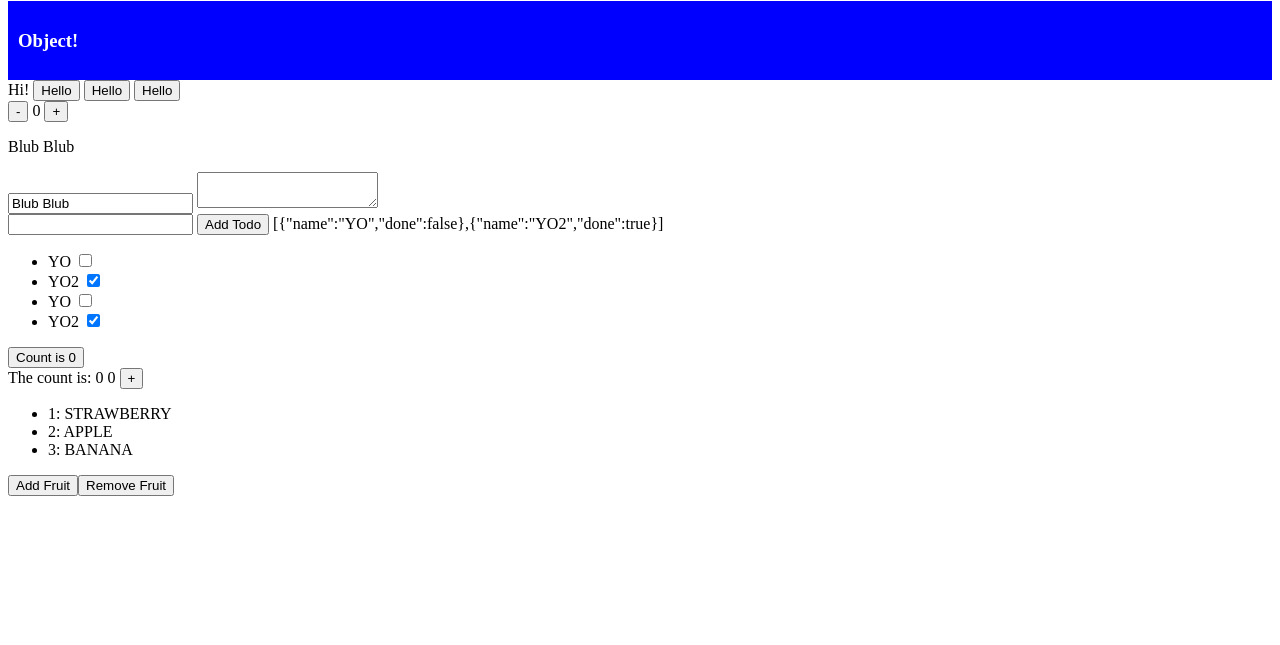
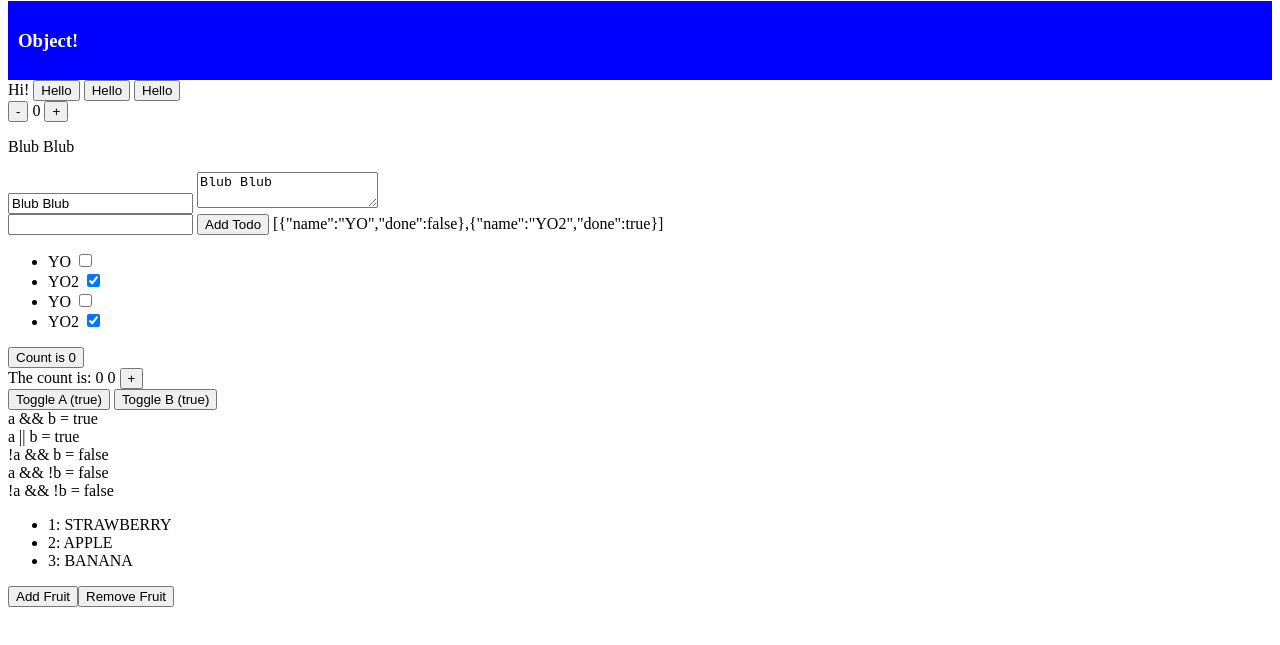
Before and after one commit to voelza/plateJS, a website built with Vite: page index.html in a window 1280 px wide. Shown: the part 113-758 px from the top of the page. Built offline with nearby package versions, Linux system fonts and the light colour scheme.

Commit message:
reworked state-observer binding

```diff
--- a/index.html
+++ b/index.html
@@ -72,6 +72,17 @@
       <span>This is getting high!</span>
     </section>
   </div>
+
+
+  <div id="boolTest">
+    <button ref="toggleA">Toggle A</button>
+    <button ref="toggleB">Toggle B</button>
+    <div ref="aAndB"></div>
+    <div ref="aOrB"></div>
+    <div ref="notAAndB"></div>
+    <div ref="aAndNotB"></div>
+    <div ref="notAAndNotB"></div>
+  </div>
   <script type="module" src="/src/main.ts"></script>
 </body>
 
--- a/lib/Plate.ts
+++ b/lib/Plate.ts
@@ -56,35 +56,40 @@ function createDOMAndFillRefs(element: Element, refs: any): any {
     return dom;
 }
 
-type StateObserver = {
+export type StateObserver = {
     update: () => void
 };
 
-type State<T> = {
+export type State<T> = {
     value: T,
-    observers: StateObserver[]
+    observers: Set<StateObserver>
 };
 
 
-let createObserverMode: boolean = false;
-let statesToObserve: State<any>[] = [];
+let currentObserver: StateObserver | undefined;
+function createGetter<T>(state: State<T | undefined>): () => T {
+    //@ts-ignore
+    return (self: boolean | undefined = undefined) => {
+        if (self) {
+            return state;
+        }
+        if (currentObserver) {
+            state.observers.add(currentObserver);
+        }
+        return state.value!;
+    }
+}
+
 export function state<T>(startState: T): [() => T, (newState: T) => void] {
     const state: State<T> = {
         value: startState,
-        observers: []
+        observers: new Set<StateObserver>()
     }
     return [
-        () => {
-            if (createObserverMode) {
-                statesToObserve.push(state);
-            }
-            return state.value;
-        },
+        createGetter(state),
         (newState: T) => {
             state.value = newState;
-            for (const observer of state.observers) {
-                observer.update();
-            }
+            state.observers.forEach(observer => observer.update());
         }
     ];
 }
@@ -92,7 +97,7 @@ export function state<T>(startState: T): [() => T, (newState: T) => void] {
 export function computed<T>(computer: () => T): () => T {
     const state: State<T | undefined> = {
         value: undefined,
-        observers: []
+        observers: new Set<StateObserver>()
     }
     bind(() => {
         state.value = computer();
@@ -100,41 +105,27 @@ export function computed<T>(computer: () => T): () => T {
             observer.update();
         }
     });
-    return () => {
-        if (createObserverMode) {
-            statesToObserve.push(state);
-        }
-        return state.value!;
-    };
+    return createGetter(state);
 }
 
-function bind(updateFunction: () => void): void {
-    createBinding(updateFunction, updateFunction);
-}
-
-function createBinding(bindingCollectorFunction: () => void, updateFunction: () => void): void {
-    createObserverMode = true;
-
-    bindingCollectorFunction();
-
-    if (statesToObserve.length > 0) {
-        const observer: StateObserver = { update: updateFunction };
-        for (const state of statesToObserve) {
-            state.observers.push(observer);
-        }
-    }
-
-    createObserverMode = false;
-    statesToObserve = [];
+function bind(updateFunction: () => void): StateObserver {
+    const observer: StateObserver = {
+        update:
+            () => {
+                currentObserver = observer;
+                updateFunction();
+                currentObserver = undefined;
+            }
+    };
+    observer.update();
+    return observer;
 }
 
 export function text(element: Element | Element[], text: () => string): void {
-    bind(
-        () => {
-            const result = text();
-            updateForEach(element, el => el.textContent = result);
-        }
-    );
+    bind(() => {
+        const result = text();
+        updateForEach(element, el => el.textContent = result);
+    });
 }
 
 export function attr(element: Element | Element[], name: string, value: () => Object | string): void {
@@ -249,7 +240,12 @@ export function watch(watcher: () => void): void {
 }
 
 export function watchDetached(watcher: () => void, ...stateGetter: (() => any)[]): void {
-    createBinding(() => stateGetter.forEach(s => s()), watcher);
+    const observer = bind(watcher);
+    for (const getter of stateGetter) {
+        //@ts-ignore
+        const state: State<any> = getter(true);
+        state.observers.add(observer);
+    }
 }
 
 export function event(element: Element | Element[], event: string, handler: (e: Event) => void): void {
@@ -283,6 +279,8 @@ export function model<T>(element: Element | Element[], stateGetter: () => T, sta
                         nextState = event.target.checked;
                         break;
                 }
+            } else if (el instanceof HTMLTextAreaElement) {
+                nextState = el.value;
             } else if (event.target instanceof HTMLSelectElement) {
                 nextState = event.target.options[event.target.selectedIndex].text;
             }
@@ -305,7 +303,11 @@ export function model<T>(element: Element | Element[], stateGetter: () => T, sta
                         //@ts-ignore
                         el.value = stateValue;
                     }
-                } else if (el instanceof HTMLSelectElement) {
+                } else if (el instanceof HTMLTextAreaElement) {
+                    //@ts-ignore
+                    el.value = stateValue;
+                }
+                else if (el instanceof HTMLSelectElement) {
                     let selectedIndex = 0;
                     for (let i = 0; i < el.options.length; i++) {
                         const option = el.options[i];
--- a/src/7guis/flightbrooker/index.ts
+++ b/src/7guis/flightbrooker/index.ts
@@ -1,8 +1,9 @@
-import { attr, click, computed, create, forEach, model, state, text } from "../../../lib/Plate";
+import { attr, click, computed, create, model, state, text } from "../../../lib/Plate";
 
 const refs = create(document.getElementById("app")!).refs;
 
 const [type, setType] = state("one-way flight");
+console.log(type);
 model(refs.type, type, setType);
 
 const [date, setDate] = state(new Date());
--- a/src/main.ts
+++ b/src/main.ts
@@ -117,3 +117,22 @@ click(removeFruitBtn, () => {
 document.body.appendChild(ul);
 document.body.appendChild(addFruitBtn);
 document.body.appendChild(removeFruitBtn);
+
+
+
+
+const boolTest = create(document.getElementById("boolTest")!).refs;
+
+const [boolA, setBoolA] = state(true);
+const [boolB, setBoolB] = state(true);
+
+click(boolTest.toggleA, () => setBoolA(!boolA()));
+click(boolTest.toggleB, () => setBoolB(!boolB()));
+text(boolTest.toggleA, () => `Toggle A (${boolA()})`);
+text(boolTest.toggleB, () => `Toggle B (${boolB()})`);
+
+text(boolTest.aAndB, () => `a && b = ${boolA() && boolB()}`);
+text(boolTest.aOrB, () => `a || b = ${boolA() || boolB()}`);
+text(boolTest.notAAndB, () => `!a && b  = ${!boolA() && boolB()}`);
+text(boolTest.aAndNotB, () => `a && !b = ${boolA() && !boolB()}`);
+text(boolTest.notAAndNotB, () => `!a && !b = ${!boolA() && !boolB()}`);
```
Also changed, not shown: dist/Plate.d.ts, dist/plate.es.js, dist/plate.umd.js.
